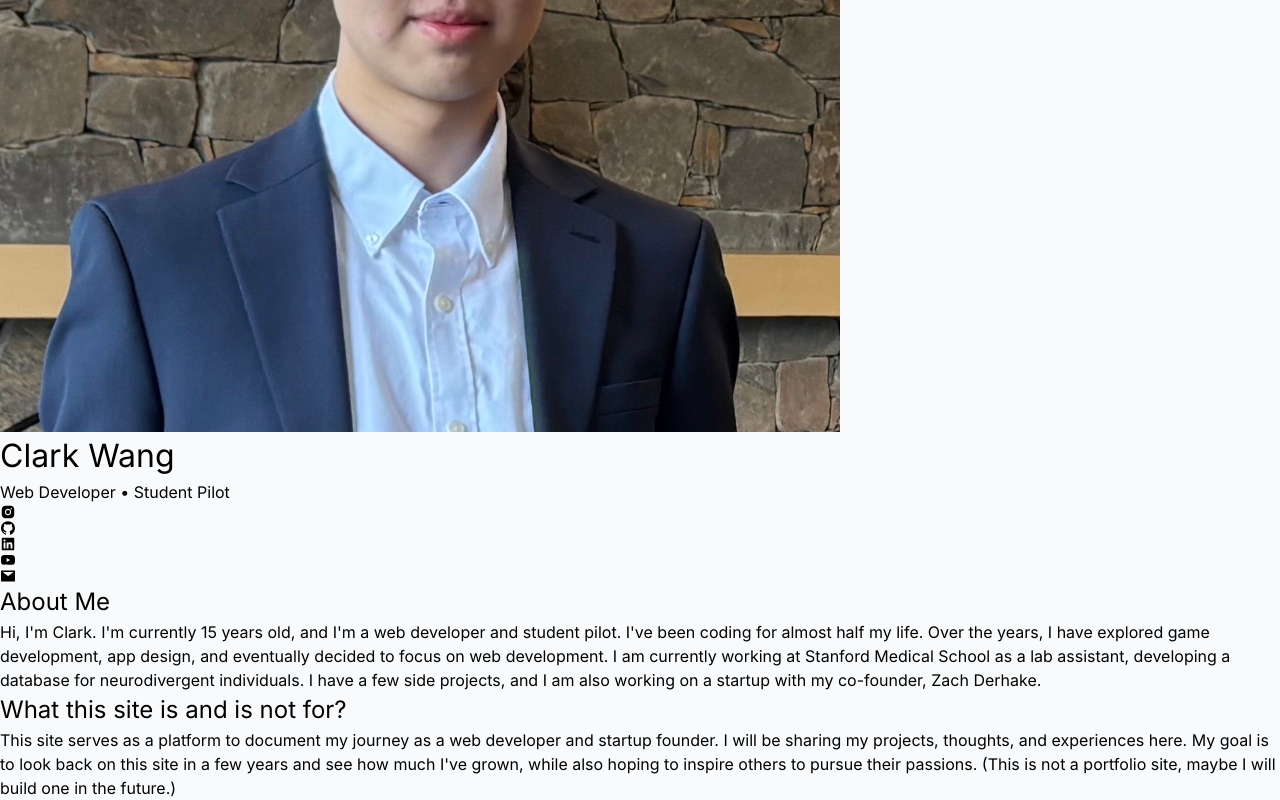
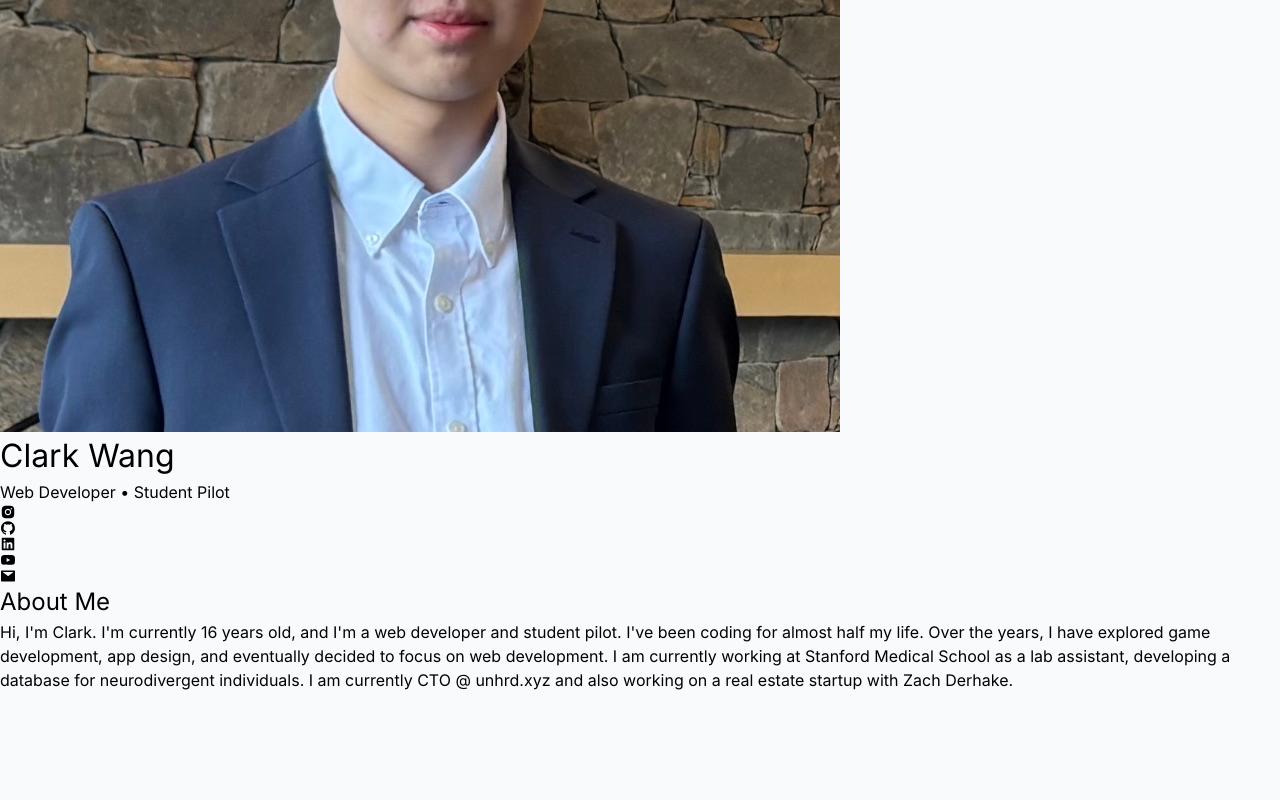
Before and after one commit to cl4rk-sh/clark.wang, a React (Vite) app in the folder client/: page / in a window 1280 px wide. Shown: the part 408-1208 px from the top of the page. After the commit the page ends 1100 px from the top, so only its background shows below. Built offline with nearby package versions, Linux system fonts and the light colour scheme.

Commit message:
Update App.tsx and Landing.tsx

```diff
--- a/client/src/App.tsx
+++ b/client/src/App.tsx
@@ -5,12 +5,12 @@ function App() {
 
   return (
     <div className="screen-size">
-    <div className="bg-slate-100 m-0 p-0 min-h-full">
-      {/* other stuff goes here */}
-      <div className="n-container mx-auto p-8">
-        <Outlet />
+      <div className="bg-slate-100 m-0 p-0 min-h-full">
+        {/* other stuff goes here */}
+        <div className="n-container mx-auto p-8">
+          <Outlet />
+        </div>
       </div>
-    </div>
     </div>
   )
 }
--- a/client/src/pages/Landing.tsx
+++ b/client/src/pages/Landing.tsx
@@ -49,15 +49,7 @@ const Landing: FC<IProps> = () => {
             <div className="flex-1 flex-col h-fit">
                 <h2 className="font-semibold text-left text-zinc-800 mt-auto">About Me</h2>
                 <p className="text-left text-lg text-zinc-600 mt-3">
-                    Hi, I'm Clark. I'm currently 15 years old, and I'm a web developer and student pilot. I've been coding for almost half my life. Over the years, I have explored game development, app design, and eventually decided to focus on web development. I am currently working at Stanford Medical School as a lab assistant, developing a database for neurodivergent individuals. I have a few side projects, and I am also working on a startup with my co-founder, Zach Derhake.
-                </p>
-            </div>
-
-            {/* What is this site for? */}
-            <div className="flex-1 flex-col h-fit mt-8">
-                <h2 className="font-semibold text-left text-zinc-800 mt-auto">What this site is and is not for? </h2>
-                <p className="text-left text-lg text-zinc-600 mt-3">
-                    This site serves as a platform to document my journey as a web developer and startup founder. I will be sharing my projects, thoughts, and experiences here. My goal is to look back on this site in a few years and see how much I've grown, while also hoping to inspire others to pursue their passions. (This is not a portfolio site, maybe I will build one in the future.)
+                    Hi, I'm Clark. I'm currently 16 years old, and I'm a web developer and student pilot. I've been coding for almost half my life. Over the years, I have explored game development, app design, and eventually decided to focus on web development. I am currently working at Stanford Medical School as a lab assistant, developing a database for neurodivergent individuals. I am currently CTO @ unhrd.xyz and also working on a real estate startup with Zach Derhake.
                 </p>
             </div>
         </div>
```
Also changed, not shown: 2 other files (tests, documents, lock files or other folders).
